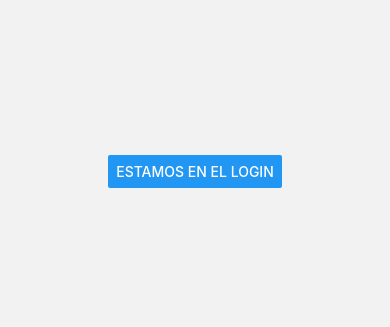
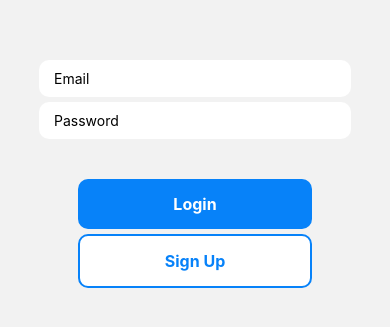
Before and after one commit to REMKA-HAZE/EXPO-DMI, a React Native app: screen /Login in a window 390 px wide. Shown: the part 251-578 px from the top of the page. Built offline with nearby package versions, Linux system fonts and the light colour scheme; no server answers.

Commit message:
login fix

```diff
--- a/App.js
+++ b/App.js
@@ -1,25 +1,22 @@
 import React from 'react';
-import { Button, View } from 'react-native';
 import { NavigationContainer } from '@react-navigation/native';
 import { createStackNavigator } from '@react-navigation/stack';
 import { Login } from './screens/Login/Login.screen'
 import { Registro } from './screens/Registro/Registro.screen'
-
+import Home from './screens/Home/Home.screen'
 const Stack = createStackNavigator();
 
-function MyStack() {
-  return (
-    <Stack.Navigator initialRouteName='Login'>
-      <Stack.Screen name="Login" component={Login} options={{ headerShown:false }} />
-      <Stack.Screen name="Registro" component={Registro} options={{ headerShown:false }} />
-    </Stack.Navigator>
-  );
-}
 
 export default function App() {
   return (
     <NavigationContainer>
-      <MyStack />
+      <Stack.Navigator initialRouteName='Login'>
+      <Stack.Screen name="Login" component={Login} options={{ headerShown:false }} />
+      <Stack.Screen name="Registro" component={Registro} options={{ headerShown:false }} />
+      <Stack.Screen name="Home">
+        {(props) => <Home {...props} />}
+        </Stack.Screen>
+    </Stack.Navigator>
     </NavigationContainer>
   );
 }
--- /dev/null
+++ b/firebase.js
@@ -0,0 +1,23 @@
+
+import * as firebase from "firebase";
+const firebaseConfig = {
+  apiKey: "AIzaSyAF_80gd40DUd2SqFq7rn2k_1FImhuPCjs",
+  authDomain: "desarrollomovil-5bb23.firebaseapp.com",
+  projectId: "desarrollomovil-5bb23",
+  storageBucket: "desarrollomovil-5bb23.appspot.com",
+  messagingSenderId: "844911522633",
+  appId: "1:844911522633:web:014f2e57ddb3a703e8e098"
+};
+
+
+let app;
+if (firebase.apps.length === 0) {
+  console.info({ firebase });
+  app = firebase.initializeApp(firebaseConfig);
+} else {
+  app = firebase.app();
+}
+
+const auth = firebase.auth();
+
+export { auth };
--- /dev/null
+++ b/screens/Home/Home.screen.jsx
@@ -0,0 +1,59 @@
+import { auth } from "../../firebase";
+import { useNavigation } from "@react-navigation/core";
+import React from "react";
+import { StyleSheet, Text, TouchableOpacity, View } from "react-native";
+
+const HomePage = () => {
+
+    const navigation = useNavigation();
+
+    const handleSignOut = () => {
+    auth
+      .signOut()
+      .then(() => {
+        navigation.replace("Login");
+      })
+      .catch((error) => {
+        alert(error.message);
+      });
+  };
+
+  return (
+    <View style={styles.container}>
+      {/* Simple text with the current user */}
+      <Text>Email:{auth.currentUser?.email}</Text>
+      {/* Simple button that calls our function */}
+      <TouchableOpacity style={styles.button} onPress={handleSignOut}>
+        <Text style={styles.buttonText}>Sign Out</Text>
+      </TouchableOpacity>
+    </View>
+  );
+
+};
+export default HomePage;
+
+const styles = StyleSheet.create({
+  container: {
+    flex: 1,
+    alignItems: "center",
+    justifyContent: "center",
+  },
+  button: {
+    backgroundColor: "#0782F9",
+    width: "60%",
+    padding: 15,
+    borderRadius: 10,
+    alignItems: "center",
+    marginTop: 40,
+  },
+  buttonText: {
+    color: "white",
+    fontWeight: "700",
+    fontSize: 16,
+  },
+  buttonOutlineText: {
+    color: "#0782F9",
+    fontWeight: "700",
+    fontSize: 16,
+  },
+});
--- a/screens/Login/Login.screen.jsx
+++ b/screens/Login/Login.screen.jsx
@@ -1,13 +1,145 @@
-import React from "react";
-import { Button, View } from 'react-native';
-export const Login = ({ navigation }) =>{
+import React, { useEffect, useState } from "react";
+import { useNavigation } from "@react-navigation/core";
+import { View,
+KeyboardAvoidingView,
+  StyleSheet,
+  Text,
+  TextInput,
+  TouchableOpacity,
+   } from 'react-native';
+import { auth } from "../../firebase";
+
+
+export const Login = () =>{
+
+  const [email, setEmail] = useState("");
+  const [pwd, setPwd] = useState("");
+  const navigation = useNavigation();
+
+    useEffect(() => {
+    // We call the function onAuthStateChanged which is a listener that will be checking for changes on the current
+    // state of authentiation.
+    const unsuscribe = auth.onAuthStateChanged((user) => {
+      // When the auth changes we will receive a user
+      if (user) {
+        // if there is a valid user we will replace the current screen for the Home one.
+        navigation.replace("Home");
+      }
+    });
+    // When the component unmounts we return the same constant to unsuscribe to the listener
+    return unsuscribe;
+  }, []);
+
+  const handleSignup = () => {
+    auth
+      .createUserWithEmailAndPassword(email, pwd)
+      .then((userCredentials) => {
+        // then is a fullfilled promise
+        const user = userCredentials.user;
+        console.log(user.email);
+      })
+      .catch((error) => {
+        // catch is a rejected promise
+        alert(error.message);
+      });
+  };
+  const handleLogin = () => {
+    auth
+      .signInWithEmailAndPassword(email, pwd)
+      .then((userCredentials) => {
+        // then is a fullfilled promise
+        const user = userCredentials.user;
+        console.log("Logged in with:", user.email);
+      })
+      .catch((error) => {
+        // catch is a rejected promise
+        alert(error.message);
+      });
+  };
   return (
-    <View style={{ flex: 1, alignItems: 'center', justifyContent: 'center' }}>
-      <Button
-        title="Estamos en el Login"
-        onPress={() => navigation.navigate('Registro')}
-      />
-    </View>
+    <KeyboardAvoidingView style={styles.container} behavior="padding">
+      <View style={styles.inputContainer}>
+
+       <TextInput
+          placeholder="Email"
+          value={email}
+          onChangeText={(text) => setEmail(text)}
+          style={styles.input}
+        />
+        <TextInput
+          placeholder="Password"
+          value={pwd}
+          onChangeText={(text) => setPwd(text)}
+          style={styles.input}
+          secureTextEntry
+        />
+      </View>
+
+     <View style={styles.buttonContainer}>
+        <TouchableOpacity onPress={handleLogin} style={styles.button}>
+          <Text style={styles.buttonText}>Login</Text>
+        </TouchableOpacity>
+
+        <TouchableOpacity onPress={()=> navigation.navigate('Registro')} style={[styles.button, styles.buttonOutline]}>
+          <Text style={styles.buttonOutlineText}>Sign Up</Text>
+        </TouchableOpacity>
+
+      </View>
+
+    </KeyboardAvoidingView>
   );
 };
 export default Login;
+
+const styles = StyleSheet.create({
+  container: {
+    flex: 1,
+    alignItems: "center",
+    justifyContent: "center",
+  },
+  inputContainer: {
+    width: "80%",
+  },
+  input: {
+    backgroundColor: "white",
+    paddingHorizontal: 15,
+    paddingVertical: 10,
+    borderRadius: 10,
+    marginTop: 5,
+  },
+  buttonContainer: {
+    width: "60%",
+    justifyContent: "center",
+    alignItems: "center",
+    marginTop: 40,
+  },
+  button: {
+    backgroundColor: "#0782F9",
+    width: "100%",
+    padding: 15,
+    borderRadius: 10,
+    alignItems: "center",
+  },
+  buttonOutline: {
+    backgroundColor: "white",
+    marginTop: 5,
+    borderColor: "#0782F9",
+    borderWidth: 2,
+  },
+  buttonText: {
+    color: "white",
+    fontWeight: "700",
+    fontSize: 16,
+  },
+  buttonOutlineText: {
+    color: "#0782F9",
+    fontWeight: "700",
+    fontSize: 16,
+  },
+  logo: {
+    width: 220,
+    height: 220,
+    marginLeft: 40,
+    marginBottom: 20,
+  },
+});
--- a/screens/Registro/Registro.screen.jsx
+++ b/screens/Registro/Registro.screen.jsx
@@ -1,15 +1,121 @@
-import React from "react";
-import { Button, View } from 'react-native';
 
-export const Registro = ({ navigation }) =>{
+
+import React, { useEffect, useState } from "react";
+import { useNavigation } from "@react-navigation/core";
+import { View,
+KeyboardAvoidingView,
+  StyleSheet,
+  Text,
+  TextInput,
+  TouchableOpacity, Button
+   } from 'react-native';
+import { auth } from "../../firebase";
+
+
+export const Registro = () =>{
+   const [email, setEmail] = useState("");
+  const [pwd, setPwd] = useState("");
+
+  // navigation is an instance of our current NavigationContainer and we access to it trough the useNavigation() custom hook
+  const navigation = useNavigation();
+
+  const handleSignup = () => {
+    auth
+      .createUserWithEmailAndPassword(email, pwd)
+      .then((userCredentials) => {
+        // then is a fullfilled promise
+        const user = userCredentials.user;
+        console.log(user.email);
+      })
+      .catch((error) => {
+        // catch is a rejected promise
+        alert(error.message);
+      });
+  };
+
  return (
-    <View style={{ flex: 1, alignItems: 'center', justifyContent: 'center' }}>
-      <Button
-        title="Estamos en el registro"
-        onPress={() => navigation.navigate('Login')}
-      />
-      <Button title="Go back" onPress={() => navigation.goBack()} />
-    </View>
+    <KeyboardAvoidingView style={styles.container} behavior="padding">
+      <View style={styles.inputContainer}>
+
+        {/* We have 2 text inputs that will set the state our our constants (email, pdw) */}
+        <TextInput
+          placeholder="Email"
+          value={email}
+          onChangeText={(text) => setEmail(text)}
+          style={styles.input}
+        />
+        <TextInput
+          placeholder="Password"
+          value={pwd}
+          onChangeText={(text) => setPwd(text)}
+          style={styles.input}
+          secureTextEntry
+        />
+      </View>
+      {/* We have 2 buttons that will execute the functions above) */}
+      <View style={styles.buttonContainer}>
+
+        <TouchableOpacity
+          onPress={handleSignup}
+          style={[styles.button, styles.buttonOutline]}
+        >
+          <Text style={styles.buttonOutlineText}>Sign Up</Text>
+        </TouchableOpacity>
+      </View>
+    </KeyboardAvoidingView>
   );
 };
 export default Registro;
+
+const styles = StyleSheet.create({
+  container: {
+    flex: 1,
+    alignItems: "center",
+    justifyContent: "center",
+  },
+  inputContainer: {
+    width: "80%",
+  },
+  input: {
+    backgroundColor: "white",
+    paddingHorizontal: 15,
+    paddingVertical: 10,
+    borderRadius: 10,
+    marginTop: 5,
+  },
+  buttonContainer: {
+    width: "60%",
+    justifyContent: "center",
+    alignItems: "center",
+    marginTop: 40,
+  },
+  button: {
+    backgroundColor: "#0782F9",
+    width: "100%",
+    padding: 15,
+    borderRadius: 10,
+    alignItems: "center",
+  },
+  buttonOutline: {
+    backgroundColor: "white",
+    marginTop: 5,
+    borderColor: "#0782F9",
+    borderWidth: 2,
+  },
+  buttonText: {
+    color: "white",
+    fontWeight: "700",
+    fontSize: 16,
+  },
+  buttonOutlineText: {
+    color: "#0782F9",
+    fontWeight: "700",
+    fontSize: 16,
+  },
+  logo: {
+    width: 220,
+    height: 220,
+    marginLeft: 40,
+    marginBottom: 20,
+  },
+});
```
Also changed, not shown: package.json (+12 -11 lines), 1 other file (tests, documents, lock files or other folders).
